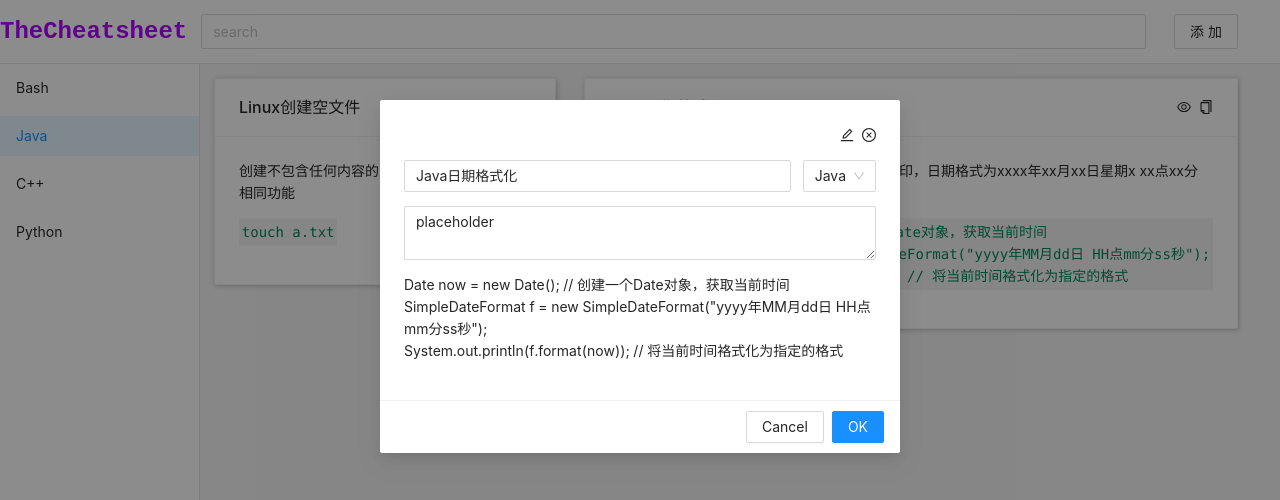
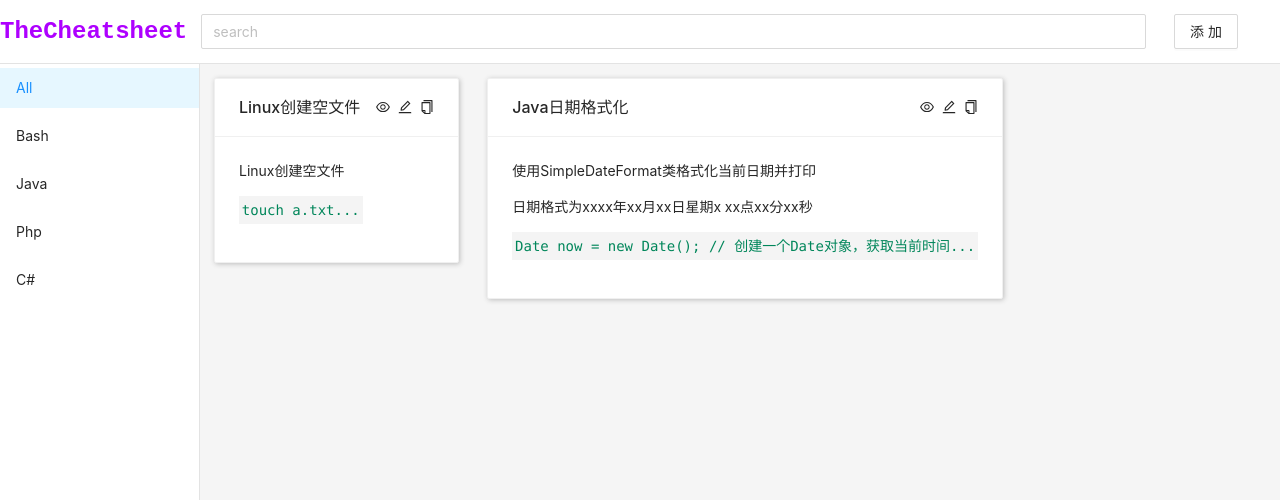
Before and after one commit to EricJeffrey/TheCheatSheet, a React (Create React App) app in the folder frontend/thecheatsheet/: page / in a window 1280 px wide. Shown: the top 500 px of the page. Built offline with nearby package versions, Linux system fonts and the light colour scheme.

Commit message:
多数组件交互逻辑完成 按照语言类别筛选的交互未完工，可能需要添加获取所有语言类型的接口

```diff
--- a/frontend/thecheatsheet/package.json
+++ b/frontend/thecheatsheet/package.json
@@ -8,9 +8,11 @@
     "@testing-library/react": "^9.5.0",
     "@testing-library/user-event": "^7.2.1",
     "antd": "^4.7.2",
+    "axios": "^0.21.0",
     "react": "^17.0.0",
     "react-dom": "^17.0.0",
-    "react-scripts": "3.4.4"
+    "react-scripts": "3.4.4",
+    "react-syntax-highlighter": "^15.2.1"
   },
   "scripts": {
     "start": "react-scripts start",
--- a/frontend/thecheatsheet/src/App.js
+++ b/frontend/thecheatsheet/src/App.js
@@ -1,61 +1,259 @@
-import React from 'react';
+import React, { Component } from 'react';
 import { Button, Card, Input, Layout, Menu, Select, Space } from 'antd';
-import { EyeOutlined, CopyOutlined, EditOutlined, CloseCircleOutlined } from '@ant-design/icons';
+import SyntaxHighlighter from 'react-syntax-highlighter';
+import {
+    EyeOutlined, CopyOutlined, EditOutlined,
+    CloseCircleOutlined, CheckCircleOutlined
+} from '@ant-design/icons';
 import 'antd/dist/antd.css';
 import './css/App.css';
 import Modal from 'antd/lib/modal/Modal';
-import { Option } from 'antd/lib/mentions';
 import TextArea from 'antd/lib/input/TextArea';
+import { docco } from 'react-syntax-highlighter/dist/esm/styles/hljs';
 
 const { Header, Sider, Content } = Layout;
 
-function App() {
+// todo load pageCount/pagesize ?
+export default class App extends Component {
+    constructor(props) {
+        super(props);
+
+        this.state = {
+            dialogStatus: {
+                visible: false,
+                editable: false,
+                adding: false,
+                data: {
+                    id: "", title: "", desc: "", code: "",
+                    language: "", createAt: "", lastModify: ""
+                }
+            },
+
+            langIndex: 0,
+            langlist: [
+                "All", "Bash", "Java", "Php", "C#"
+            ],
+            data: [
+                {
+                    "id": "ea98f819-0dde-4e25-a6a2-17314cc27f1c",
+                    "title": "Linux创建空文件",
+                    "desc": "",
+                    "code": "touch a.txt",
+                    "language": "Command",
+                    "createAt": "1603092591383",
+                    "lastModify": "1603092601384"
+                },
+                {
+                    "id": "eas8f819-gddd-4e35-a612-17314c327f1c",
+                    "title": "Java日期格式化",
+                    "desc": "使用SimpleDateFormat类格式化当前日期并打印\n日期格式为xxxx年xx月xx日星期x xx点xx分xx秒",
+                    "code": "Date now = new Date(); // 创建一个Date对象，获取当前时间\nSimpleDateFormat f = new SimpleDateFormat(\"yyyy年MM月dd日 HH点mm分ss秒\");\nSystem.out.println(f.format(now)); // 将当前时间袼式化为指定的格式",
+                    "language": "Java",
+                    "createAt": "1603092591383",
+                    "lastModify": "1603092601384"
+                }
+            ],
+            menuSelectedKey: "0",
+        };
+
+        this.onMenuClick = this.onMenuClick.bind(this);
+        this.viewDetail = this.viewDetail.bind(this);
+        this.onSearchPressEnter = this.onSearchPressEnter.bind(this);
+        this.onAddClick = this.onAddClick.bind(this);
+    }
+
+    componentDidMount() {
+        // todo init all list here
+    }
+
+    onSearchPressEnter(e) {
+        const txt = e.target.value;
+        if (txt == null || txt.length === 0) return;
+        // todo do search here
+    }
+
+    onAddClick(e) {
+        this.setState({
+            dialogStatus: {
+                visible: true,
+                adding: true,
+                editable: true,
+                data: {
+                    id: "", title: "", desc: "", code: "",
+                    language: "", createAt: "", lastModify: ""
+                }
+            }
+        });
+    }
+
+    onMenuClick({ item, key, keyPath, domEvent }) {
+        // todo get all?language=key here
+        this.setState({ menuSelectedKey: key });
+    }
+
+    viewDetail(index, doEdit) {
+        this.setState({
+            dialogStatus: {
+                visible: true,
+                adding: false,
+                editable: doEdit,
+                data: this.state.data[index]
+            }
+        });
+    }
+
+    doCopy(index) { }
+
+    render() {
+        // todo get all lang type here
+        const menuItems = <>
+            {this.state.langlist.map((value, index) =>
+                <Menu.Item key={index.toString(10)}>{value}</Menu.Item>
+            )}
+        </>;
+        const cardLists = <>
+            {this.state.data.map((value, index) => {
+                var descDiv;
+                if (value.desc === null || value.desc.length === 0)
+                    descDiv = <p>{value.title}</p>;
+                else {
+                    descDiv = <div>
+                        {value.desc.split('\n').map((tmpv, index) => <p key={index}>
+                            {tmpv}
+                        </p>)}
+                    </div>;
+                }
+                return <Card className="main_card"
+                    title={
+                        <div style={{ marginRight: "1em" }}>
+                            {value.title}
+                        </div>}
+                    key={index}
+                    extra={
+                        <Space>
+                            <EyeOutlined onClick={() => { this.viewDetail(index, false); }} />
+                            <EditOutlined onClick={() => { this.viewDetail(index, true); }} />
+                            <CopyOutlined onClick={() => { this.doCopy(index); }} />
+                        </Space>
+                    }>
+                    {descDiv}
+                    <pre>{value.code.split('\n')[0] + "..."}</pre>
+                </Card>
+            })}
+        </>;
+
         return (
             <Layout className="comon_theme" id="main">
                 <Header className="comon_theme" id="main_header">
                     <a href="/" id="main_logo">TheCheatsheet</a>
                     <div id="main_search_holder">
-                    <Input id="main_input_search" placeholder="search"></Input>
+                        <Input
+                            id="main_input_search"
+                            onPressEnter={this.onSearchPressEnter}
+                            placeholder="search" />
                         <div className="middle_space"></div>
-                    <Button id="main_btn_add">添加</Button>
+                        <Button
+                            id="main_btn_add"
+                            onClick={this.onAddClick} >添加</Button>
                     </div>
                 </Header>
                 <Layout style={{ width: "100%" }}>
                     <Sider className="comon_theme" id="main_sider" theme="light">
-                    <Menu id="main_menu" selectedKeys="2">
-                        <Menu.Item key="1">Bash</Menu.Item>
-                        <Menu.Item key="2">Java</Menu.Item>
-                        <Menu.Item key="3">C++</Menu.Item>
-                        <Menu.Item key="4">Python</Menu.Item>
+                        <Menu
+                            id="main_menu"
+                            onClick={this.onMenuClick}
+                            selectedKeys={this.state.menuSelectedKey}>
+                            {menuItems}
                         </Menu>
                     </Sider>
                     <Content className="comon_theme" id="main_content" >
-                    <Card className="main_card"
-                        title="Linux创建空文件"
-                        extra={
-                            <Space>
-                                <EyeOutlined />
-                                <CopyOutlined />
-                            </Space>
-                        }>
-                        <p>创建不包含任何内容的空文件，echo &gt; a.txt有相同功能</p>
-                        <pre>touch a.txt</pre>
-                    </Card>
-                    <Card className="main_card"
-                        title="Java日期格式化"
-                        extra={
-                            <Space>
-                                <EyeOutlined />
-                                <CopyOutlined />
-                            </Space>
-                        }>
-                        <p>使用SimpleDateFormat类格式化当前日期并打印，日期格式为xxxx年xx月xx日星期x xx点xx分xx秒</p>
-                        <pre>Date now = new Date(); // 创建一个Date对象，获取当前时间<br />
-                        SimpleDateFormat f = new SimpleDateFormat("yyyy年MM月dd日 HH点mm分ss秒");<br />
-                System.out.println(f.format(now)); // 将当前时间袼式化为指定的格式</pre>
-                    </Card>
+                        {cardLists}
                     </Content>
-                <Modal className="main_modal" visible={true} closable={false}>
+                    <DetailModal status={this.state.dialogStatus} />
+                </Layout>
+            </Layout>
+        );
+    }
+};
+
+class DetailModal extends Component {
+    constructor(props) {
+        super(props);
+
+        // todo lang list should be fixed, create from this
+        this.langlist = ["Android", "Bash", "C", "C++", "C#", "Dart", "Go", "Java",
+            "JavaScript", "Kotlin", "Python", "Php", "Rust", "TypeScript",];
+        this.status = props.status;
+
+        this.onClose = this.onClose.bind(this);
+        this.onDoEdit = this.onDoEdit.bind(this);
+        this.onLangTypeChange = this.onLangTypeChange.bind(this);
+        this.onComplete = this.onComplete.bind(this);
+        this.onDescChange = this.onDescChange.bind(this);
+        this.onCodeChange = this.onCodeChange.bind(this);
+        this.onTitleChange = this.onTitleChange.bind(this);
+    }
+    onLangTypeChange(value, option) {
+        console.log(value);
+        this.status.data.language = value;
+        this.setState({});
+    }
+
+    onDoEdit(e) {
+        if (!this.status.editable) {
+            this.status.editable = true;
+            this.setState({});
+        }
+    }
+
+    onComplete(e, close) {
+        // todo add/update here
+        if (close == null || !close) {
+            this.status.editable = false;
+            this.setState({});
+        }
+        else
+            this.onClose();
+    }
+
+    onClose() {
+        this.status.visible = false;
+        this.setState({});
+    }
+
+    onDescChange(e) {
+        this.status.data.desc = e.target.value;
+        this.setState({});
+    }
+
+    onTitleChange(e,) {
+        this.status.data.title = e.target.value;
+        this.setState({});
+    }
+
+    onCodeChange(e) {
+        this.status.data.code = e.target.value;
+        this.setState({});
+    }
+
+    render() {
+        this.status = this.props.status;
+        const disabled = !this.status.editable;
+        var rawlang = this.status.data.language;
+        if (rawlang.length === 0) rawlang = "Java";
+
+        var language = rawlang;
+        language = language.toLowerCase();
+        if (language === "c++") language = "cpp";
+        if (language === "c#") language = "csharp";
+
+
+        return <Modal
+            onOk={(e) => { this.onComplete(e, true) }}
+            onCancel={this.onClose}
+            className="main_modal"
+            visible={this.status.visible}
+            closable={false}>
             <div className="main_modal_content">
                 <Space style={{
                     width: "100%",
@@ -64,33 +262,52 @@ function App() {
                     justifyContent: "flex-end",
                     marginBottom: "1em"
                 }}>
-                            <EditOutlined />
-                            <CloseCircleOutlined />
+                    <CheckCircleOutlined hidden={disabled} onClick={this.onComplete} />
+                    <EditOutlined onClick={this.onDoEdit} />
+                    <CloseCircleOutlined onClick={this.onClose} />
                 </Space>
                 <div className="comon_theme"
-                            style={{
-                                marginBottom: "1em"
-                            }}>
-                            <Input value="Java日期格式化" />
+                    style={{ marginBottom: "1em" }}>
+                    <Input
+                        disabled={disabled}
+                        placeholder="标题"
+                        onChange={this.onTitleChange}
+                        value={this.status.data.title} />
                     <div className="small_space" />
-                            <Select defaultValue="Java">
-                                <Option value="php">php</Option>
-                                <Option value="bash">bash</Option>
-                                <Option value="bash">Java</Option>
+                    <Select
+                        style={{ width: "7em" }}
+                        disabled={disabled}
+                        defaultValue={rawlang}
+                        onChange={this.onLangTypeChange}>
+                        {this.langlist.map((value, index) =>
+                            <Select.Option value={value} key={index}>
+                                {value}
+                            </Select.Option>)}
                     </Select>
                 </div>
-                        <TextArea style={{ marginBottom: "1em" }} value="placeholder">
-                        </TextArea>
-                        <div style={{ marginBottom: "1em" }}>
-                            Date now = new Date(); // 创建一个Date对象，获取当前时间<br />
-                            SimpleDateFormat f = new SimpleDateFormat("yyyy年MM月dd日 HH点mm分ss秒");<br />
-                            System.out.println(f.format(now)); // 将当前时间袼式化为指定的格式<br />
+                <TextArea
+                    disabled={disabled}
+                    placeholder="代码段描述"
+                    onChange={this.onDescChange}
+                    style={{ marginBottom: "1em" }}
+                    value={this.status.data.desc} />
+                <div
+                    className="common_theme main_modal_code"
+                    style={{ marginBottom: "1em" }}>
+                    <TextArea
+                        placeholder="代码"
+                        hidden={disabled}
+                        value={this.status.data.code}
+                        onChange={this.onCodeChange}
+                        className="main_modal_code_editor" />
+                    <SyntaxHighlighter
+                        className="main_modal_highlighter"
+                        style={docco}
+                        language={language}
+                        showLineNumbers>{this.status.data.code}
+                    </SyntaxHighlighter>
                 </div>
             </div>
         </Modal>
-            </Layout>
-        </Layout>
-    );
     }
-
-export default App;
+}
--- a/frontend/thecheatsheet/src/css/App.css
+++ b/frontend/thecheatsheet/src/css/App.css
@@ -93,7 +93,23 @@
     box-shadow: #bebebe 1px 1px 32px;
 }
 
+.main_modal {
+    max-width: 80%;
+    width: 80% !important;
+}
+
 .main_modal_content {
     display: flex;
     flex-direction: column;
 }
+
+.main_modal_code {
+    display: flex;
+    flex-direction: row;
+}
+.main_modal_highlighter, .main_modal_code_editor {
+    flex: 1;
+}
+.main_modal_code_editor {
+    margin-right: 1em;
+}
```
Also changed, not shown: frontend/thecheatsheet/src/client.js (added, +39 -0 lines), 2 other files (tests, documents, lock files or other folders). Lines whose indentation alone changed are shown as unchanged.
